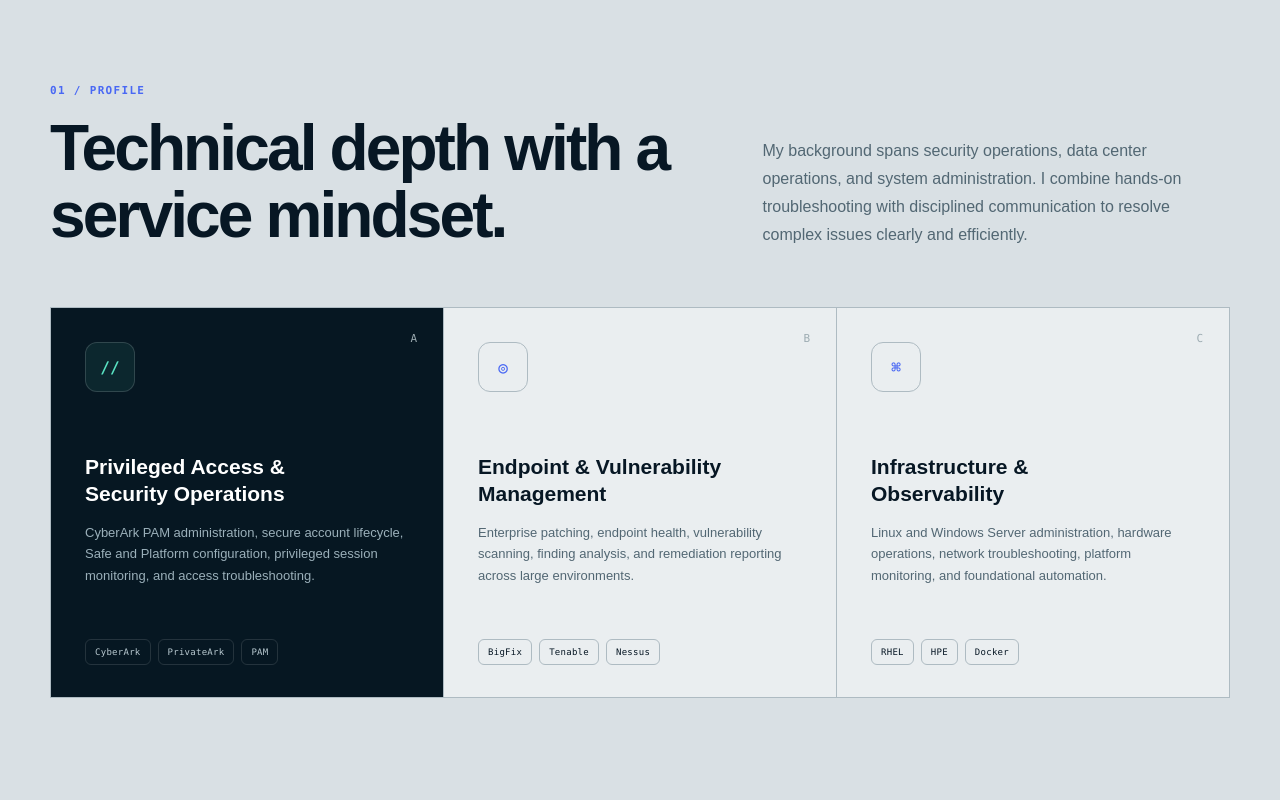
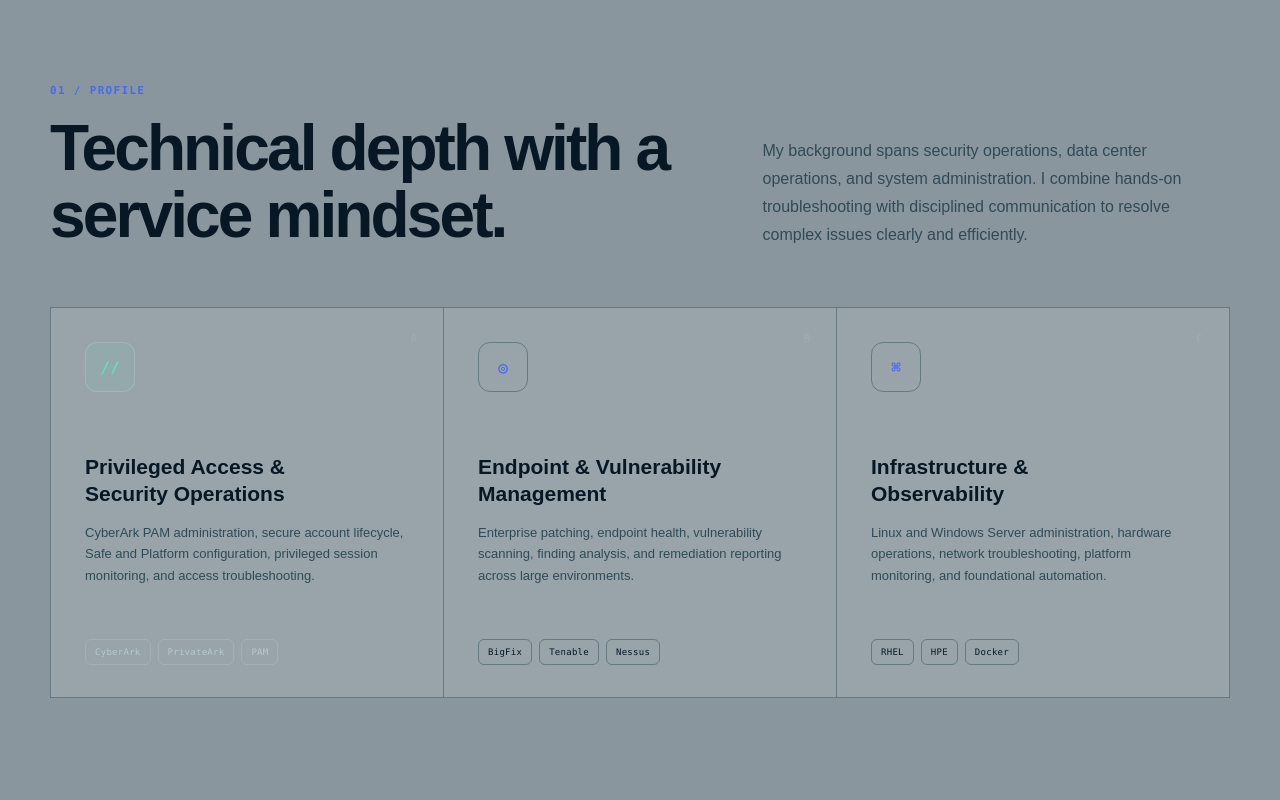
Before and after one commit to vedrico14/Portofolio-Rico_Fedryan, a Next.js app: page / in a window 1280 px wide. Shown: the part 940-1740 px from the top of the page. Built offline with nearby package versions, Linux system fonts and the light colour scheme.

Commit message:
Refactor color variables in globals.css
Updated CSS variables for colors and backgrounds.

```diff
--- a/app/globals.css
+++ b/app/globals.css
@@ -2,10 +2,10 @@
   --font-geist-mono: "SFMono-Regular", Consolas, "Liberation Mono", monospace;
   --ink: #071724;
   --ink-soft: #183141;
-  --paper: #d9e0e4;
-  --paper-bright: #e7ecef;
-  --muted: #526773;
-  --line: #aebbc2;
+  --paper: #89969d;
+  --paper-bright: #98a4aa;
+  --muted: #314a56;
+  --line: #667882;
   --blue: #718cff;
   --blue-deep: #4968f4;
   --mint: #59e2c2;
@@ -565,20 +565,25 @@ summary {
   overflow: hidden;
   border-right: 1px solid var(--line);
   border-bottom: 1px solid var(--line);
-  background: rgba(255, 255, 255, 0.44);
+  background: var(--paper-bright);
   transition: transform 220ms ease, background 220ms ease, box-shadow 220ms ease;
+}
+
+.expertise-card.featured-card {
+  background: var(--paper-bright);
+  color: var(--ink);
 }
 
 .expertise-card:hover {
   z-index: 2;
-  background: #fff;
-  box-shadow: 0 25px 60px rgba(31, 59, 72, 0.1);
+  background: #7f8c93;
+  color: var(--ink);
+  box-shadow: 0 25px 60px rgba(7, 23, 36, 0.2);
   transform: translateY(-5px);
 }
 
-.expertise-card.featured-card {
-  background: var(--navy);
-  color: #fff;
+.expertise-card.featured-card p {
+  color: var(--muted);
 }
 
 .card-index {
@@ -948,7 +953,7 @@ summary {
 }
 
 .credentials-section {
-  background: #fff;
+  background: var(--paper);
 }
 
 .credentials-section .split-heading {
```
